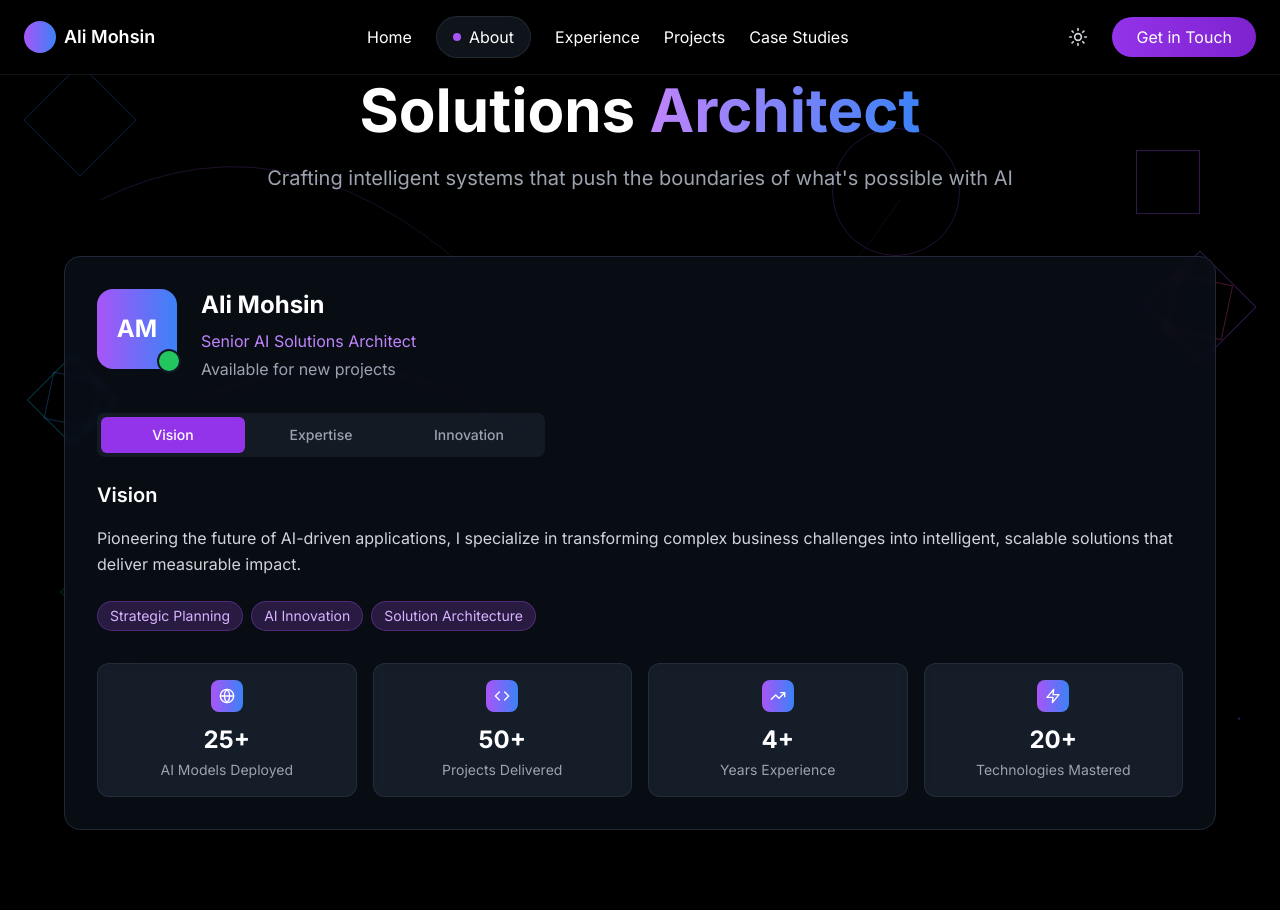
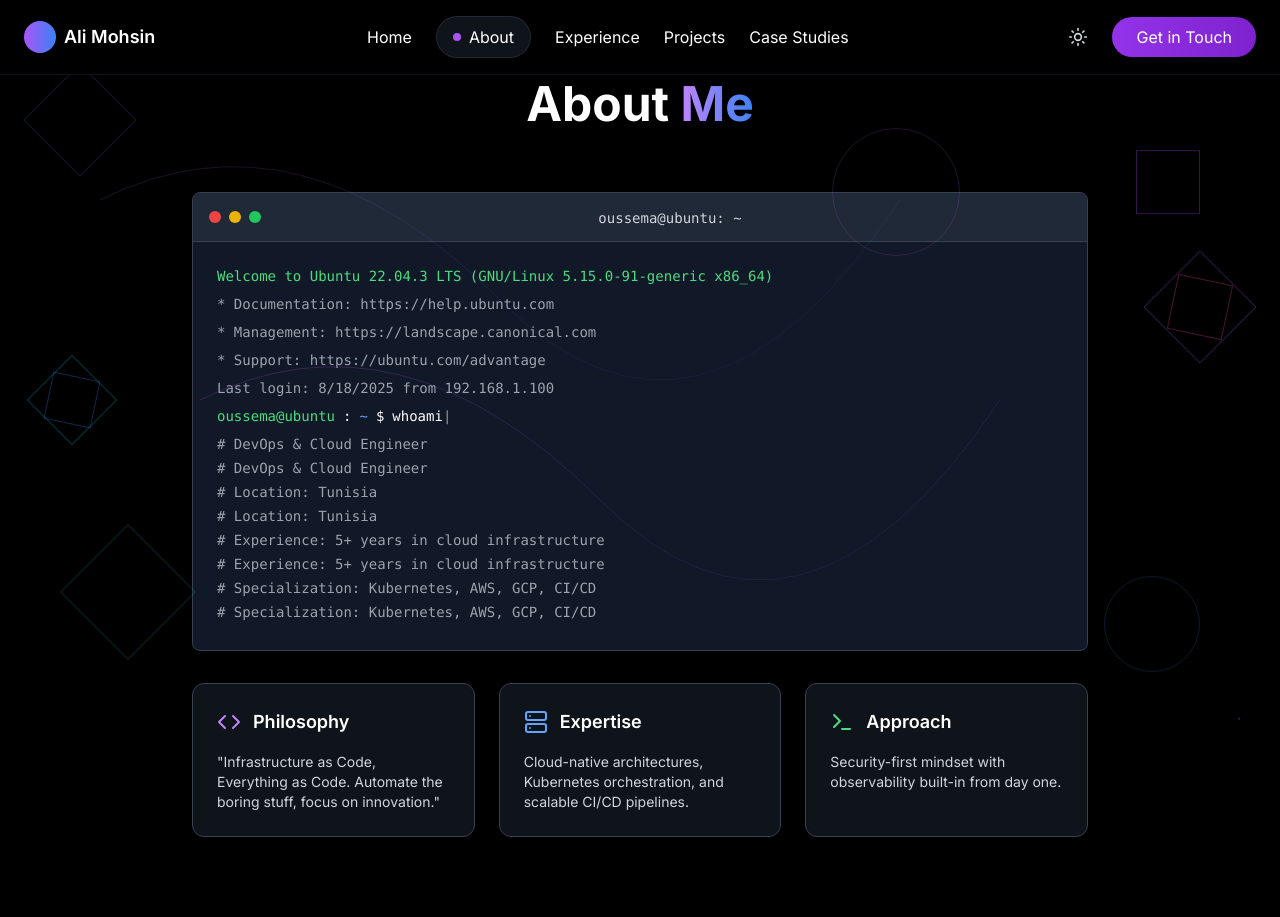
Before and after one commit to djelassioussema/Purple-Portfolio, a React (Vite) app: page / in a window 1280 px wide. Both pictures are taken after a click on the button "About". Built offline with nearby package versions, Linux system fonts and the light colour scheme.

Commit message:
Updated AboutSection.tsx

```diff
--- a/src/components/AboutSection.tsx
+++ b/src/components/AboutSection.tsx
@@ -1,134 +1,231 @@
-import React from 'react';
-import { Globe, Code, TrendingUp, Zap } from 'lucide-react';
+import React, { useState, useEffect } from 'react';
+import { Terminal, User, MapPin, Mail, Calendar, Code, Server } from 'lucide-react';
 
-const AboutSection = () => {
-  const stats = [
-    {
-      icon: Globe,
-      number: '25+',
-      label: 'AI Models Deployed'
-    },
-    {
-      icon: Code,
-      number: '50+',
-      label: 'Projects Delivered'
-    },
-    {
-      icon: TrendingUp,
-      number: '4+',
-      label: 'Years Experience'
-    },
-    {
-      icon: Zap,
-      number: '20+',
-      label: 'Technologies Mastered'
-    }
+interface AboutProps {
+  darkMode: boolean;
+}
+
+const About: React.FC<AboutProps> = ({ darkMode }) => {
+  const [currentCommand, setCurrentCommand] = useState('');
+  const [showOutput, setShowOutput] = useState(false);
+  const [outputLines, setOutputLines] = useState<string[]>([]);
+
+  const commands = [
+    'whoami',
+    'cat /etc/profile',
+    'ls -la ~/skills',
+    'history | tail -5'
   ];
 
-  const tabs = [
-    { id: 'vision', label: 'Vision', active: true },
-    { id: 'expertise', label: 'Expertise', active: false },
-    { id: 'innovation', label: 'Innovation', active: false }
-  ];
+  const commandOutputs = {
+    'whoami': [
+      'oussema',
+      '',
+      '# DevOps & Cloud Engineer',
+      '# Location: Tunisia',
+      '# Experience: 5+ years in cloud infrastructure',
+      '# Specialization: Kubernetes, AWS, GCP, CI/CD',
+      ''
+    ],
+    'cat /etc/profile': [
+      '# ~/.profile: executed by the command interpreter for login shells.',
+      '',
+      'export NAME="Oussema"',
+      'export ROLE="DevOps & Cloud Engineer"',
+      'export EXPERIENCE="5+ years"',
+      'export SPECIALTIES="Kubernetes,Docker,Terraform,AWS,GCP"',
+      'export PASSION="Building scalable cloud infrastructure"',
+      'export MOTTO="Automate everything, monitor everything"',
+      ''
+    ],
+    'ls -la ~/skills': [
+      'total 42',
+      'drwxr-xr-x  8 oussema oussema 4096 Jan 15 10:30 .',
+      'drwxr-xr-x 12 oussema oussema 4096 Jan 15 10:30 ..',
+      '-rw-r--r--  1 oussema oussema 2048 Jan 15 10:30 kubernetes.yml',
+      '-rw-r--r--  1 oussema oussema 1024 Jan 15 10:30 terraform.tf',
+      '-rw-r--r--  1 oussema oussema 1536 Jan 15 10:30 docker-compose.yml',
+      '-rw-r--r--  1 oussema oussema  512 Jan 15 10:30 github-actions.yml',
+      'drwxr-xr-x  2 oussema oussema 4096 Jan 15 10:30 aws/',
+      'drwxr-xr-x  2 oussema oussema 4096 Jan 15 10:30 gcp/',
+      'drwxr-xr-x  2 oussema oussema 4096 Jan 15 10:30 monitoring/',
+      ''
+    ],
+    'history | tail -5': [
+      '  998  kubectl get pods -n production',
+      '  999  terraform plan -var-file=prod.tfvars',
+      ' 1000  docker build -t app:latest .',
+      ' 1001  helm upgrade myapp ./chart --namespace production',
+      ' 1002  whoami',
+      ''
+    ]
+  };
 
-  const skills = [
-    'Strategic Planning',
-    'AI Innovation',
-    'Solution Architecture'
-  ];
+  useEffect(() => {
+    const interval = setInterval(() => {
+      const randomCommand = commands[Math.floor(Math.random() * commands.length)];
+      setCurrentCommand('');
+      setShowOutput(false);
+      setOutputLines([]);
+
+      // Type the command
+      let i = 0;
+      const typeCommand = () => {
+        if (i < randomCommand.length) {
+          setCurrentCommand(randomCommand.slice(0, i + 1));
+          i++;
+          setTimeout(typeCommand, 100);
+        } else {
+          // Show output after command is typed
+          setTimeout(() => {
+            setShowOutput(true);
+            const output = commandOutputs[randomCommand as keyof typeof commandOutputs];
+            let lineIndex = 0;
+            const showLines = () => {
+              if (lineIndex < output.length) {
+                setOutputLines(prev => [...prev, output[lineIndex]]);
+                lineIndex++;
+                setTimeout(showLines, 200);
+              }
+            };
+            showLines();
+          }, 500);
+        }
+      };
+      typeCommand();
+    }, 8000);
+
+    // Initial command
+    setCurrentCommand('whoami');
+    setTimeout(() => {
+      setShowOutput(true);
+      const output = commandOutputs['whoami'];
+      let lineIndex = 0;
+      const showLines = () => {
+        if (lineIndex < output.length) {
+          setOutputLines(prev => [...prev, output[lineIndex]]);
+          lineIndex++;
+          setTimeout(showLines, 200);
+        }
+      };
+      showLines();
+    }, 1000);
+
+    return () => clearInterval(interval);
+  }, []);
 
   return (
-    <section className="min-h-screen py-20 px-6 relative">
-      <div className="max-w-6xl mx-auto">
-        {/* Header */}
+    <section id="about" className="py-20 bg-black">
+      <div className="container mx-auto px-6">
         <div className="text-center mb-16">
-          <h1 className="text-5xl md:text-6xl font-bold text-white mb-6">
-            Solutions <span className="bg-gradient-to-r from-purple-400 to-blue-500 bg-clip-text text-transparent">Architect</span>
-          </h1>
-          <p className="text-gray-400 text-xl max-w-3xl mx-auto">
-            Crafting intelligent systems that push the boundaries of what's possible with AI
-          </p>
+          <h2 className="text-4xl md:text-5xl font-bold text-white mb-4">
+            About <span className="bg-gradient-to-r from-purple-400 to-blue-500 bg-clip-text text-transparent">Me</span>
+          </h2>
         </div>
 
-        {/* Profile Card */}
-        <div className="bg-gray-900/50 backdrop-blur-sm border border-gray-800 rounded-2xl p-8">
-          <>
-          <div className="flex items-start space-x-6">
-            {/* Avatar */}
-            <div className="relative">
-              <div className="w-20 h-20 bg-gradient-to-r from-purple-500 to-blue-500 rounded-2xl flex items-center justify-center text-white text-2xl font-bold">
-                AM
+        <div className="max-w-4xl mx-auto">
+          {/* Ubuntu Terminal */}
+          <div className="bg-gray-900 rounded-lg border border-gray-700 shadow-2xl overflow-hidden">
+            {/* Terminal Header */}
+            <div className="bg-gray-800 px-4 py-3 flex items-center space-x-2 border-b border-gray-700">
+              <div className="flex space-x-2">
+                <div className="w-3 h-3 rounded-full bg-red-500"></div>
+                <div className="w-3 h-3 rounded-full bg-yellow-500"></div>
+                <div className="w-3 h-3 rounded-full bg-green-500"></div>
               </div>
-              <div className="absolute -bottom-1 -right-1 w-6 h-6 bg-green-500 rounded-full border-2 border-gray-900"></div>
+              <div className="flex-1 text-center">
+                <span className="text-gray-300 text-sm font-mono">oussema@ubuntu: ~</span>
+              </div>
             </div>
 
-            {/* Info */}
-            <div className="flex-1">
-              <h2 className="text-2xl font-bold text-white mb-2">Ali Mohsin</h2>
-              <p className="text-purple-400 mb-1">Senior AI Solutions Architect</p>
-              <p className="text-gray-400">Available for new projects</p>
+            {/* Terminal Content */}
+            <div className="p-6 font-mono text-sm">
+              <div className="space-y-2">
+                {/* Welcome message */}
+                <div className="text-green-400">
+                  Welcome to Ubuntu 22.04.3 LTS (GNU/Linux 5.15.0-91-generic x86_64)
+                </div>
+                <div className="text-gray-400">
+                  * Documentation:  https://help.ubuntu.com
+                </div>
+                <div className="text-gray-400">
+                  * Management:     https://landscape.canonical.com
+                </div>
+                <div className="text-gray-400">
+                  * Support:        https://ubuntu.com/advantage
+                </div>
+                <div className="text-gray-400 mb-4">
+                  Last login: {new Date().toLocaleDateString()} from 192.168.1.100
+                </div>
+
+                {/* Command prompt */}
+                <div className="flex items-center space-x-2">
+                  <span className="text-green-400">oussema@ubuntu</span>
+                  <span className="text-white">:</span>
+                  <span className="text-blue-400">~</span>
+                  <span className="text-white">$</span>
+                  <span className="text-white">
+                    {currentCommand}
+                    <span className="animate-pulse">|</span>
+                  </span>
+                </div>
+
+                {/* Command output */}
+                {showOutput && (
+                  <div className="mt-2 space-y-1">
+                    {outputLines.map((line, index) => (
+                      <div key={index} className={`${
+                        line && line.startsWith('#') ? 'text-gray-400' :
+                        line && line.startsWith('export') ? 'text-yellow-400' :
+                        line && (line.startsWith('drwx') || line.startsWith('-rw-')) ? 'text-blue-400' :
+                        line && line.includes('oussema') ? 'text-green-400' :
+                        'text-gray-300'
+                      }`}>
+                        {line || ''}
+                      </div>
+                    ))}
+                  </div>
+                )}
+              </div>
             </div>
           </div>
 
-          {/* Tabs */}
-          <div className="mt-8 mb-6">
-            <div className="flex space-x-1 bg-gray-800/50 rounded-lg p-1 max-w-md">
-              {tabs.map((tab) => (
-                <button
-                  key={tab.id}
-                  className={`flex-1 px-4 py-2 rounded-md text-sm font-medium transition-all ${
-                    tab.active
-                      ? 'bg-purple-600 text-white'
-                      : 'text-gray-400 hover:text-white'
-                  }`}
-                >
-                  {tab.label}
-                </button>
-              ))}
+          {/* Additional Info Cards */}
+          <div className="grid grid-cols-1 md:grid-cols-3 gap-6 mt-8">
+            <div className="p-6 rounded-xl bg-gray-800/50 border border-gray-700 hover:border-purple-500/50 transition-all duration-300">
+              <div className="flex items-center space-x-3 mb-4">
+                <Code className="w-6 h-6 text-purple-400" />
+                <h3 className="text-lg font-semibold text-white">Philosophy</h3>
+              </div>
+              <p className="text-gray-300 text-sm">
+                "Infrastructure as Code, Everything as Code. Automate the boring stuff, focus on innovation."
+              </p>
+            </div>
+
+            <div className="p-6 rounded-xl bg-gray-800/50 border border-gray-700 hover:border-purple-500/50 transition-all duration-300">
+              <div className="flex items-center space-x-3 mb-4">
+                <Server className="w-6 h-6 text-blue-400" />
+                <h3 className="text-lg font-semibold text-white">Expertise</h3>
+              </div>
+              <p className="text-gray-300 text-sm">
+                Cloud-native architectures, Kubernetes orchestration, and scalable CI/CD pipelines.
+              </p>
+            </div>
+
+            <div className="p-6 rounded-xl bg-gray-800/50 border border-gray-700 hover:border-purple-500/50 transition-all duration-300">
+              <div className="flex items-center space-x-3 mb-4">
+                <Terminal className="w-6 h-6 text-green-400" />
+                <h3 className="text-lg font-semibold text-white">Approach</h3>
+              </div>
+              <p className="text-gray-300 text-sm">
+                Security-first mindset with observability built-in from day one.
+              </p>
             </div>
           </div>
-
-          {/* Vision Content */}
-          <div className="mb-8">
-            <h3 className="text-xl font-semibold text-white mb-4">Vision</h3>
-            <p className="text-gray-300 leading-relaxed mb-6">
-              Pioneering the future of AI-driven applications, I specialize in transforming complex business challenges into intelligent, scalable solutions that deliver measurable impact.
-            </p>
-
-            {/* Skills */}
-            <div className="flex flex-wrap gap-2">
-              {skills.map((skill, index) => (
-                <span
-                  key={index}
-                  className="px-3 py-1 bg-purple-500/20 text-purple-300 text-sm rounded-full border border-purple-500/30"
-                >
-                  {skill}
-                </span>
-              ))}
-            </div>
-          </div>
-
-
-          {/* Stats Grid */}
-          <div className="grid grid-cols-2 md:grid-cols-4 gap-4 mt-8">
-            {stats.map((stat, index) => (
-              <div
-                key={index}
-                className="bg-gray-800/50 backdrop-blur-sm border border-gray-700/50 rounded-xl p-4 text-center hover:border-purple-500/50 transition-all duration-300"
-              >
-                <div className="w-8 h-8 bg-gradient-to-r from-purple-500 to-blue-500 rounded-lg flex items-center justify-center mx-auto mb-3">
-                  <stat.icon className="w-4 h-4 text-white" />
-                </div>
-                <div className="text-2xl font-bold text-white mb-1">{stat.number}</div>
-                <div className="text-gray-400 text-sm">{stat.label}</div>
-              </div>
-            ))}
-          </div>
-          </>
         </div>
       </div>
     </section>
   );
 };
 
-export default AboutSection;
+export default About;
```
